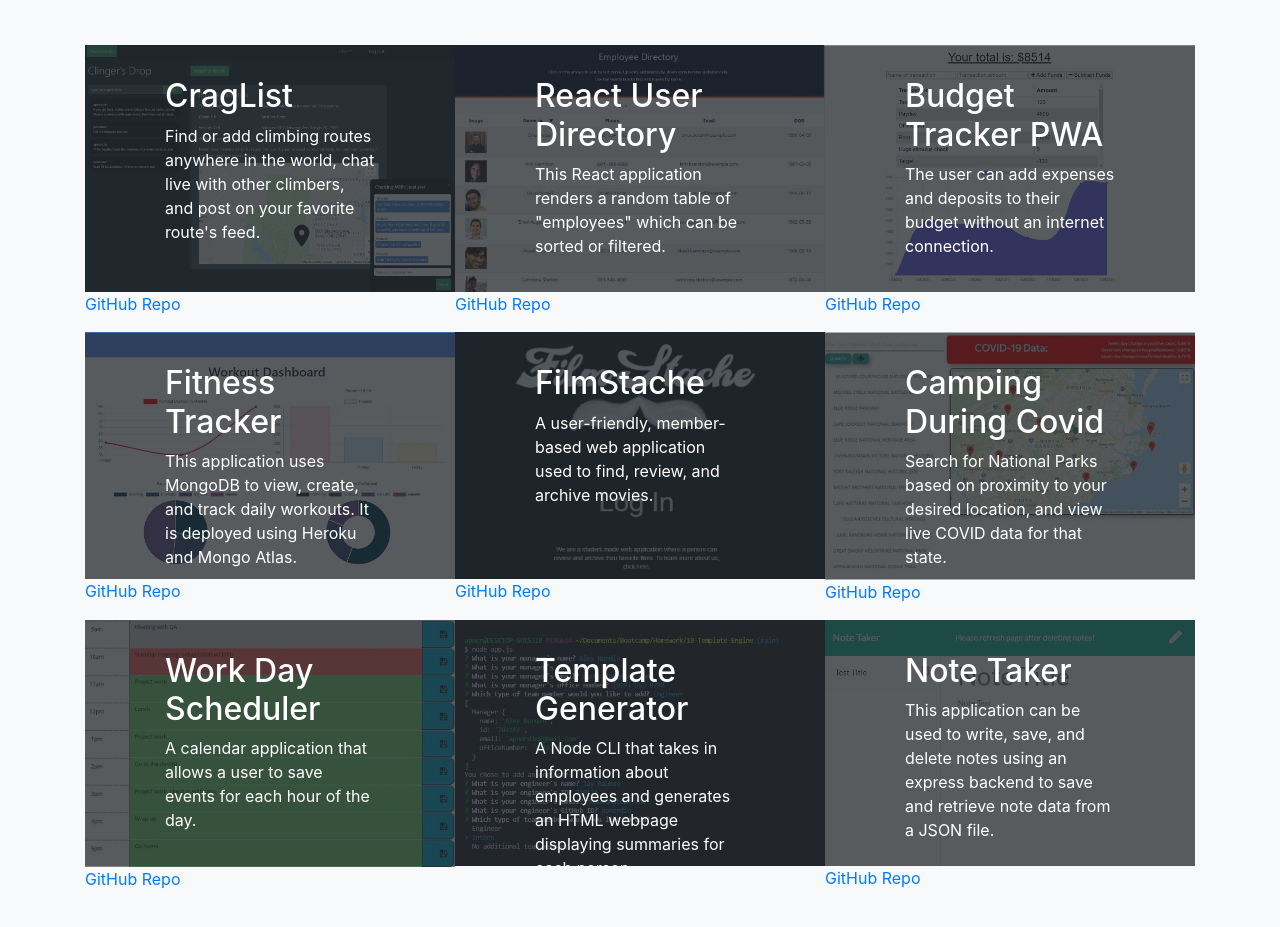
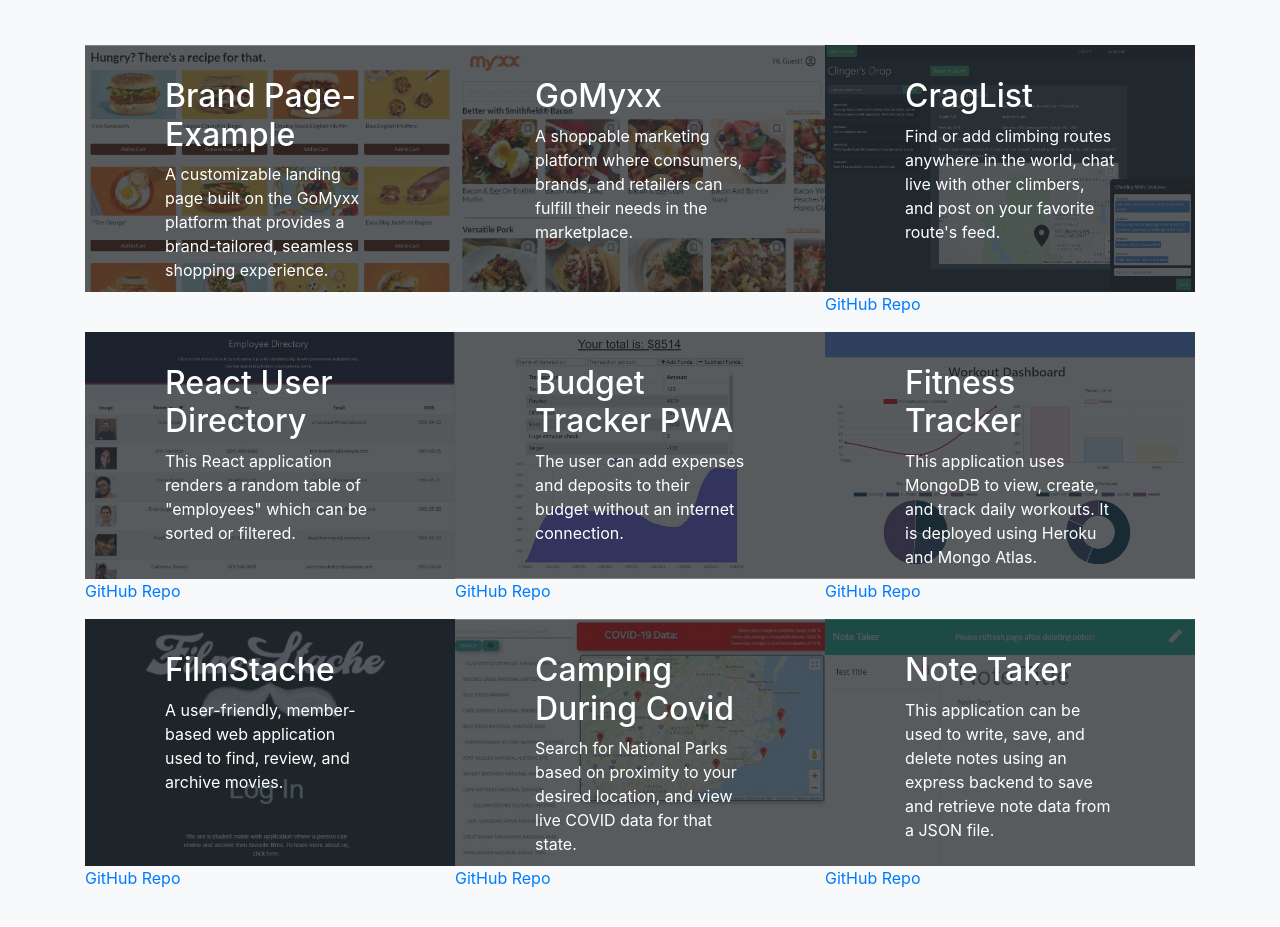
Before and after one commit to apnordin/apnordin.github.io, a website with bundled scripts: page index.html in a window 1280 px wide. Shown: the part 1924-2851 px from the top of the page. Built offline with nearby package versions, Linux system fonts and the light colour scheme.

Commit message:
Added brand page and gomyxx to projects

```diff
--- a/index.html
+++ b/index.html
@@ -114,6 +114,32 @@
       <div class="row no-gutters">
 
         <div class="col-lg-4 mb-3">
+          <a class="portfolio-item" href="https://gomyxx.com/brand?brand=2KVL47elm2STII6iWN2Koi"
+            target="_blank">
+            <div class="caption">
+              <div class="caption-content">
+                <div class="h2">Brand Page- Example</div>
+                <p class="mb-0 portfolio-small">A customizable landing page built on the GoMyxx platform that provides a brand-tailored, seamless shopping experience.</p>
+              </div>
+            </div>
+            <img class="img-fluid itemimg" src="img/GoMyxx-Brand-Page.jpg" alt="Brand Page">
+          </a>
+        </div>
+
+        <div class="col-lg-4 mb-3">
+          <a class="portfolio-item" href="https://gomyxx.com/"
+            target="_blank">
+            <div class="caption">
+              <div class="caption-content">
+                <div class="h2">GoMyxx</div>
+                <p class="mb-0 portfolio-small">A shoppable marketing platform where consumers, brands, and retailers can fulfill their needs in the marketplace.</p>
+              </div>
+            </div>
+            <img class="img-fluid itemimg" src="img/Go-Myxx.jpg" alt="GoMyxx">
+          </a>
+        </div>
+
+        <div class="col-lg-4 mb-3">
           <a class="portfolio-item" href="https://craglist3121.herokuapp.com/"
             target="_blank">
             <div class="caption">
@@ -199,32 +225,6 @@
         </div>
 
         <div class="col-lg-4 mb-3">
-          <a class="portfolio-item" href="https://apnordin.github.io/05-Work-Day-Scheduler/" target="_blank">
-            <div class="caption">
-              <div class="caption-content">
-                <div class="h2">Work Day Scheduler</div>
-                <p class="mb-0">A calendar application that allows a user to save events for each hour of the day.</p>
-              </div>
-            </div>
-            <img class="img-fluid itemimg" src="img/Work-Day-Scheduler.JPG" alt="Work-Day-Scheduler">
-          </a>
-          <a href="https://github.com/apnordin/05-Work-Day-Scheduler" target="_blank">GitHub Repo</a>
-        </div>
-
-        <div class="col-lg-4 mb-3">
-          <a class="portfolio-item" href="https://github.com/apnordin/10-Template-Engine" target="_blank">
-            <div class="caption">
-              <div class="caption-content">
-                <div class="h2">Template Generator</div>
-                <p class="mb-0 portfolio-small">A Node CLI that takes in information about employees and generates an
-                  HTML webpage displaying summaries for each person.</p>
-              </div>
-            </div>
-            <img class="img-fluid itemimg" src="img/Template-Generator.jpg" alt="Template-Generator">
-          </a>
-        </div>
-
-        <div class="col-lg-4 mb-3">
           <a class="portfolio-item" href="https://hw11-note-taker-apn.herokuapp.com/"
             target="_blank">
             <div class="caption">
```
Also changed, not shown: img/Go-Myxx.jpg (added), img/GoMyxx-Brand-Page.jpg (added).
